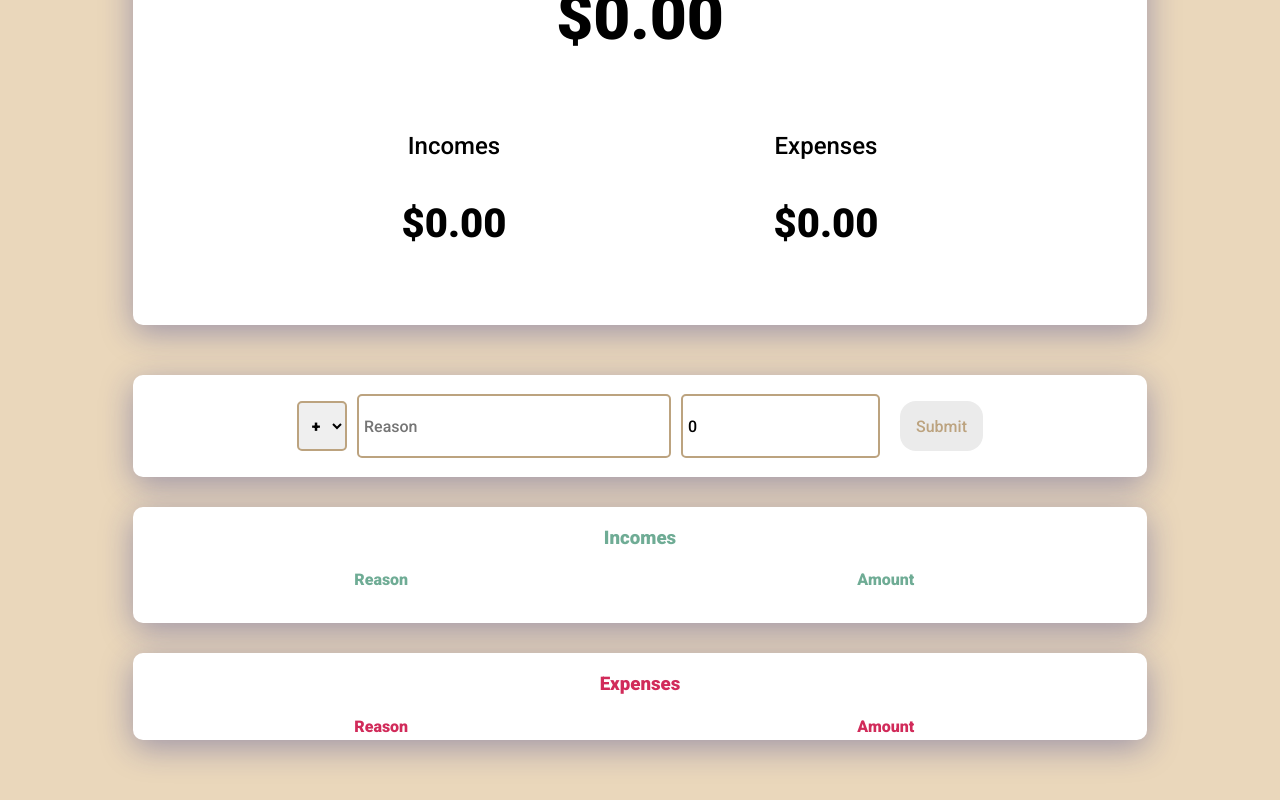
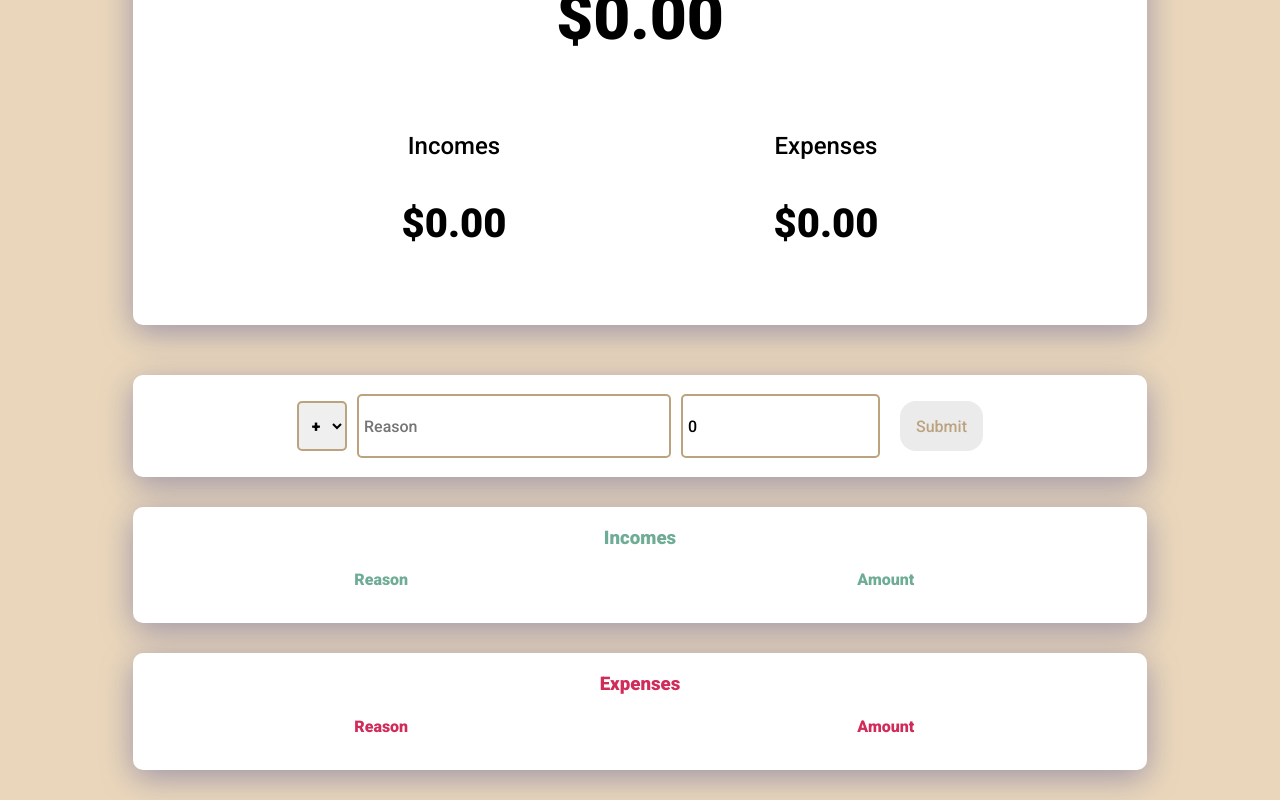
Before and after one commit to AdrianRgGit/angular_income_app, an Angular app: page / in a window 1280 px wide. Shown: the part 227-1027 px from the top of the page. Before the commit the page ends 997 px from the top, so only its background shows below. Built offline with nearby package versions, Linux system fonts and the light colour scheme.

Commit message:
bug solucionado

```diff
--- a/src/app/expenses/expenses.component.html
+++ b/src/app/expenses/expenses.component.html
@@ -1,6 +1,6 @@
 <div class="expenses-container">
   <h3>Expenses</h3>
-  <table class="income-table">
+  <table class="expense-table">
     <tr>
       <th>Reason</th>
       <th>Amount</th>
--- a/src/app/expenses/expenses.component.scss
+++ b/src/app/expenses/expenses.component.scss
@@ -22,6 +22,6 @@
   border: 1px solid rgba(255, 255, 255, 0.18);
 }
 
-.expense-table{
+.expense-table {
   margin-bottom: 30px;
 }
--- a/src/app/incomes/incomes.component.scss
+++ b/src/app/incomes/incomes.component.scss
@@ -22,6 +22,6 @@
   border: 1px solid rgba(255, 255, 255, 0.18);
 }
 
-.income-table{
+.income-table {
   margin-bottom: 30px;
 }
```
Lines whose indentation alone changed are shown as unchanged.
